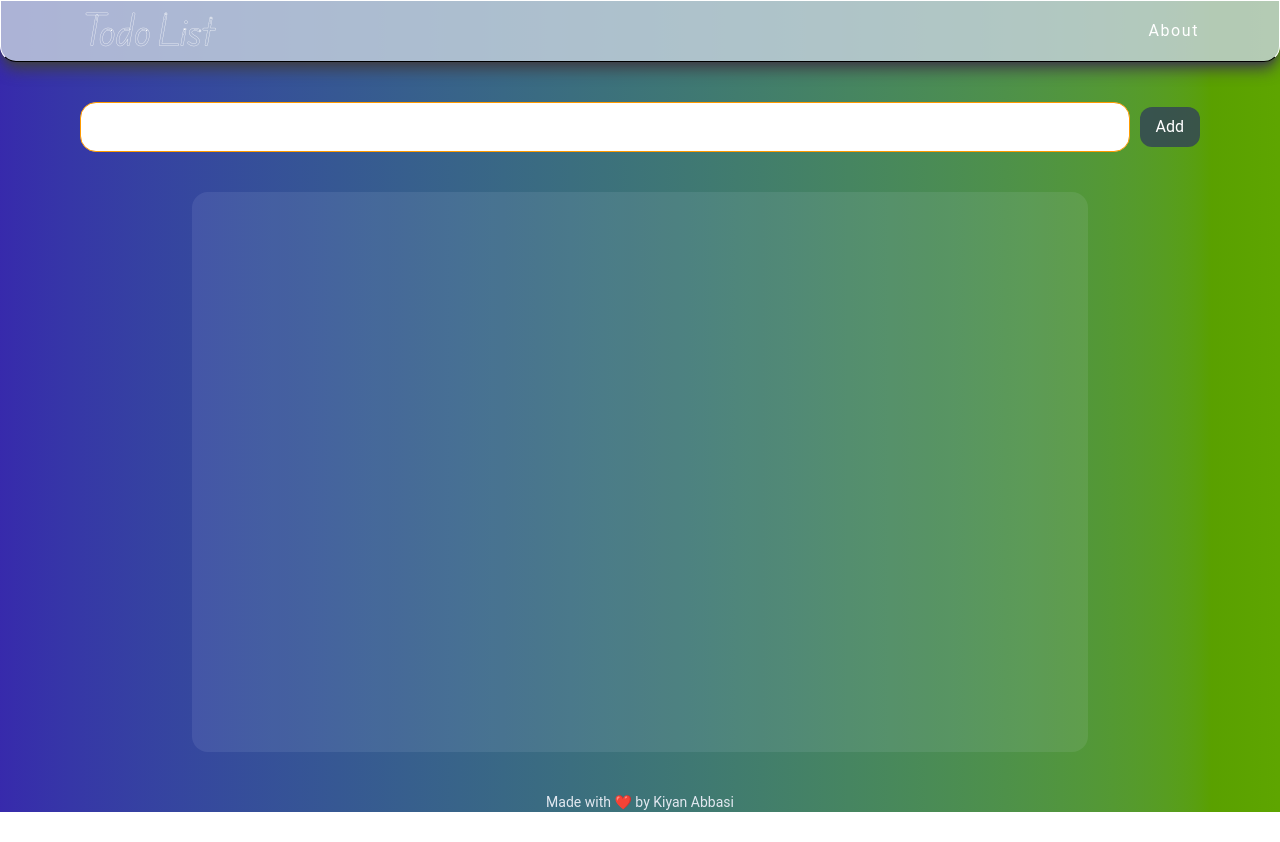
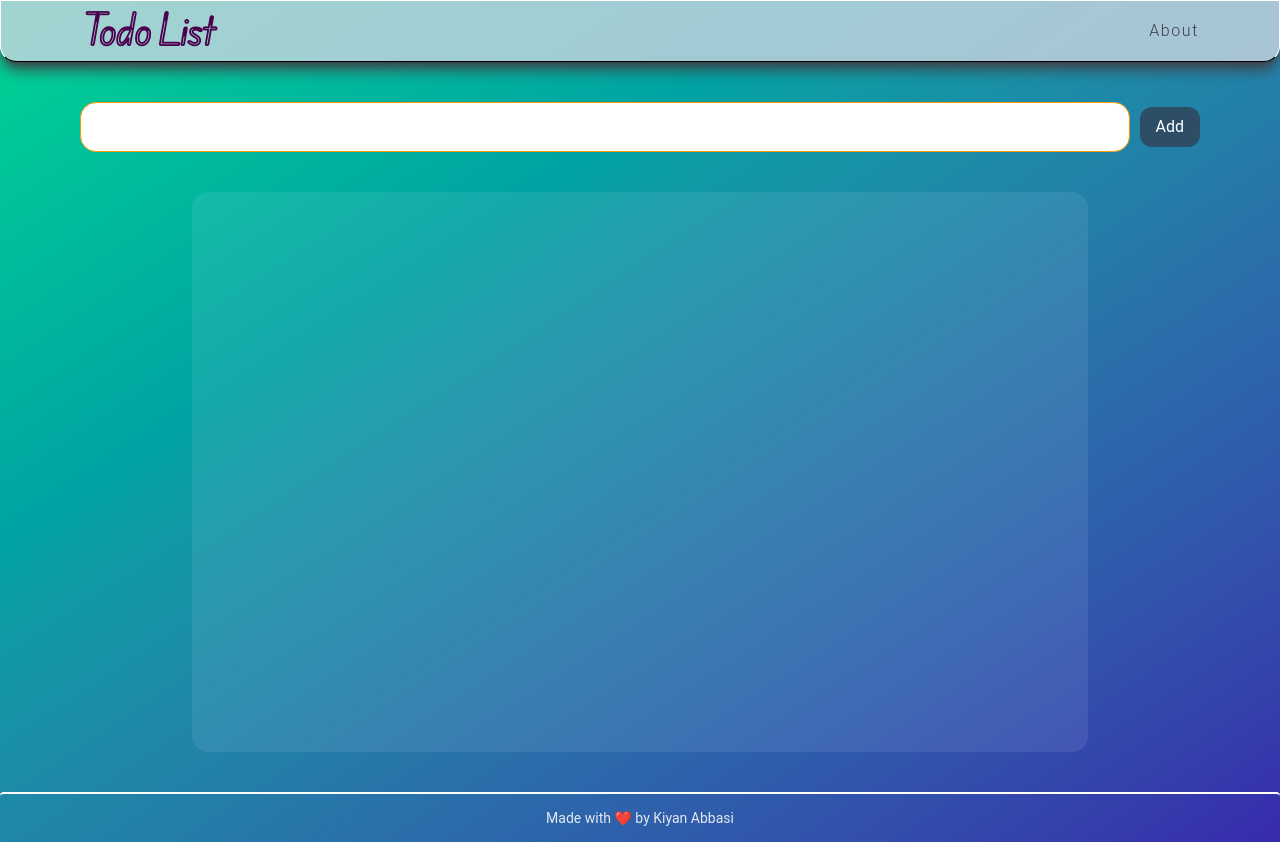
Before and after one commit to alirezaabbasi-dev/modern-todo-list, a website: page index.html in a window 1280 px wide. Before the commit the page ends 812 px from the top, so only its background shows below. Drawn offline with Linux system fonts and the light colour scheme; a web font is replaced by a local one.

Commit message:
added some styles ...

```diff
--- a/index.html
+++ b/index.html
@@ -9,26 +9,27 @@
     <link rel="stylesheet" href="./dist/output.css">
 </head>
 
-<body class="font-main bg-gradient-to-r from-indigo-800 to-lime-600 text-white">
+<body class="font-main bg-gradient-to-tl from-indigo-800 to-emerald-400 text-white">
     <header>
         <div class="@container">
             <div
                 class="min-w-7xl @sm:px-2 @md:px-20  bg-slate-300/80 px-2.5 py-2.5 rounded-b-2xl text-emerald flex items-center justify-between mx-auto shadow-lg transition-shadow shadow-zinc-700 border-b-black border-1 wow animate__animated animate__fadeInDown">
-                <h2 class="font-logo text-4xl text-shadow tracking-tight">Todo List</h2>
+                <h2 class="font-logo text-fuchsia-950 text-4xl font-semibold text-shadow tracking-tight">Todo List</h2>
                 <a target="_blank" href="github.com/alirezaabbasi-dev" title="Go to My github"
-                    class="text-md tracking-widest">About</a>
+                    class="text-md text-zinc-700 font-light tracking-widest">About</a>
             </div>
         </div>
     </header>
+
     <main>
         <!-- todos Header -->
         <div class="@container">
             <div class="@sm:px-2 @md:px-20 w-7xl mx-auto mt-10 flexAllCenter gap-2.5">
-                <input
-                 id="textInput"   class="bg-white text-zinc-700 p-2.5 w-full text-xl border border-amber-500 rounded-2xl wow animate__animated animate__fadeInDownBig"
+                <input id="textInput"
+                    class="bg-white text-zinc-700 p-2.5 w-full text-xl border border-amber-500 rounded-2xl wow animate__animated animate__fadeInDownBig"
                     type="text">
-                <button
-                  id="btnAdd"  class="bg-slate-700/80 text-white px-4 py-2 rounded-xl wow animate__animated animate__fadeInRightBig">Add</button>
+                <button id="btnAdd"
+                    class="bg-slate-700/80   text-white px-4 py-2 rounded-xl wow animate__animated animate__fadeInRightBig">Add</button>
             </div>
         </div>
         <!-- Todos Item -->
@@ -41,16 +42,14 @@
             </div>
         </div>
     </main>
+
     <footer>
         <div class="@container">
-            <div class="@sm:px-2 @md:px-20 w-7xl mx-auto mt-10 flexAllCenter gap-2.5">
+            <div class="@sm:px-2 @md:px-20 w-7xl mx-auto mt-10 py-3.5 flexAllCenter gap-2.5 border-t-2  rounded-sm ">
                 <p class="text-sm text-slate-200">Made with ❤️ by Kiyan Abbasi</p>
             </div>
         </div>
     </footer>
-
-
-
 
     <script src="./Packages/wowJS/wow.min.js"></script>
     <script>
```
Also changed, not shown: dist/output.css, src/Styles/input.css (line endings or trailing spaces).
